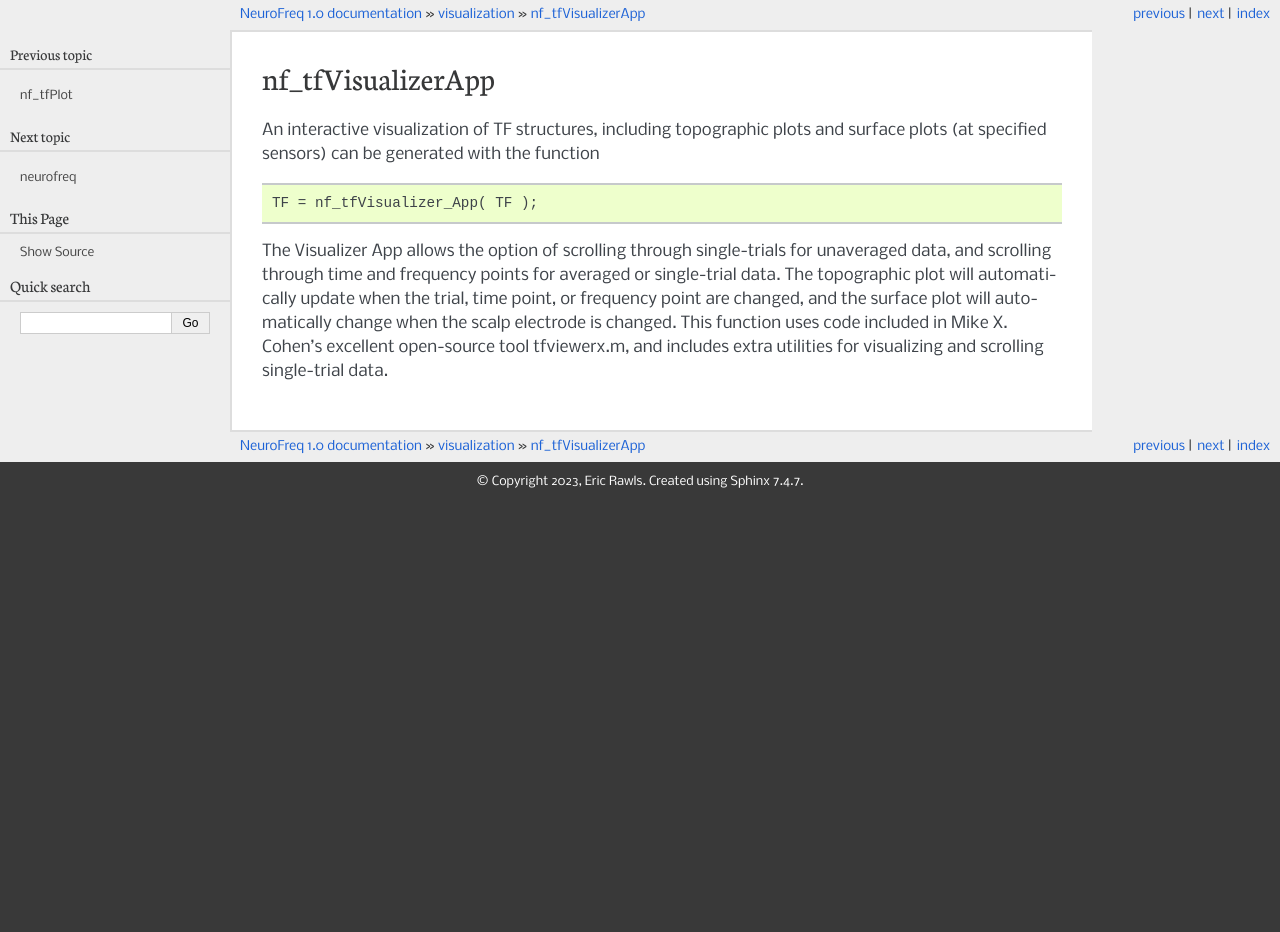
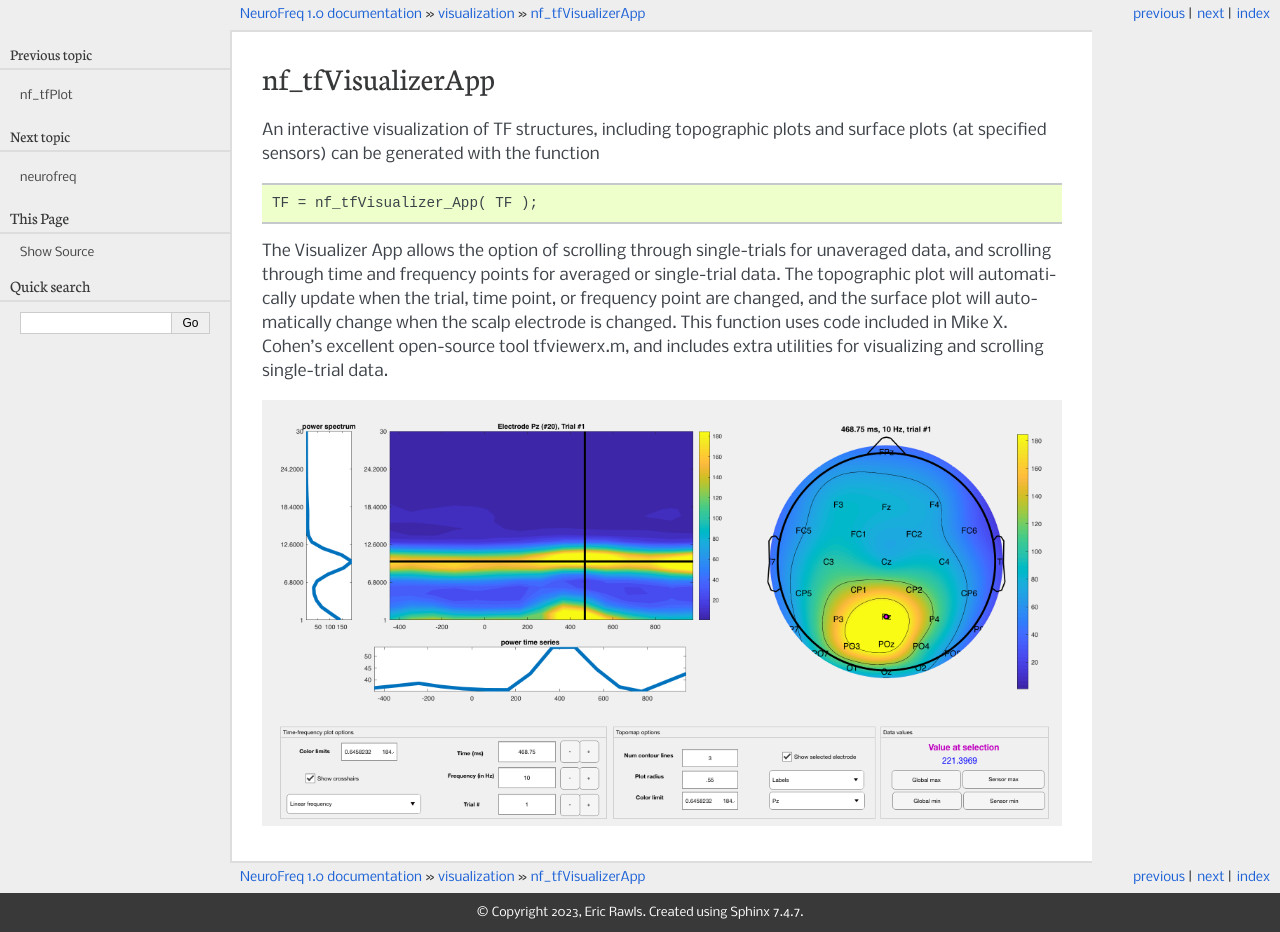
Before and after one commit to erawls-neuro/NeuroFreq_public, a Sphinx documentation site: the page built from docs/visualization/nf_viewerApp/index.rst, in a window 1280 px wide. Built offline with Sphinx 7.4.7, drawn with Linux system fonts in a browser that asks for light colours; before the commit the page ends 900 px from its top, so only the background shows below that.

Commit message:
adding docs

```diff
--- a/docs/visualization/nf_viewerApp/index.rst
+++ b/docs/visualization/nf_viewerApp/index.rst
@@ -9,3 +9,6 @@ An interactive visualization of TF structures, including topographic plots and s
   TF = nf_tfVisualizer_App( TF );
 
 The Visualizer App allows the option of scrolling through single-trials for unaveraged data, and scrolling through time and frequency points for averaged or single-trial data. The topographic plot will automatically update when the trial, time point, or frequency point are changed, and the surface plot will automatically change when the scalp electrode is changed. This function uses code included in Mike X. Cohen’s excellent open-source tool tfviewerx.m, and includes extra utilities for visualizing and scrolling single-trial data.
+
+.. image:: nf_gui_screenshot.png
+  :width: 800
```
Also changed, not shown: docs/visualization/nf_viewerApp/nf_gui_screenshot.png (added), 3 other files.
